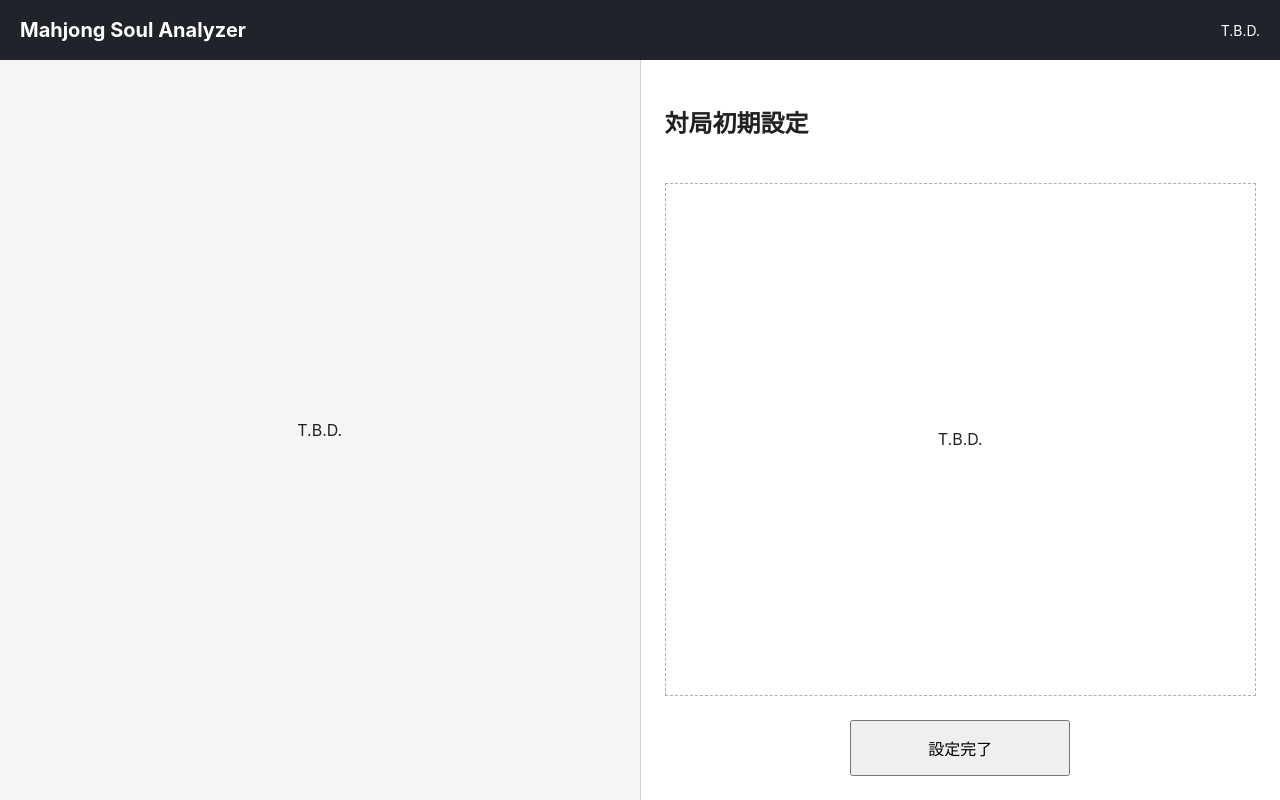
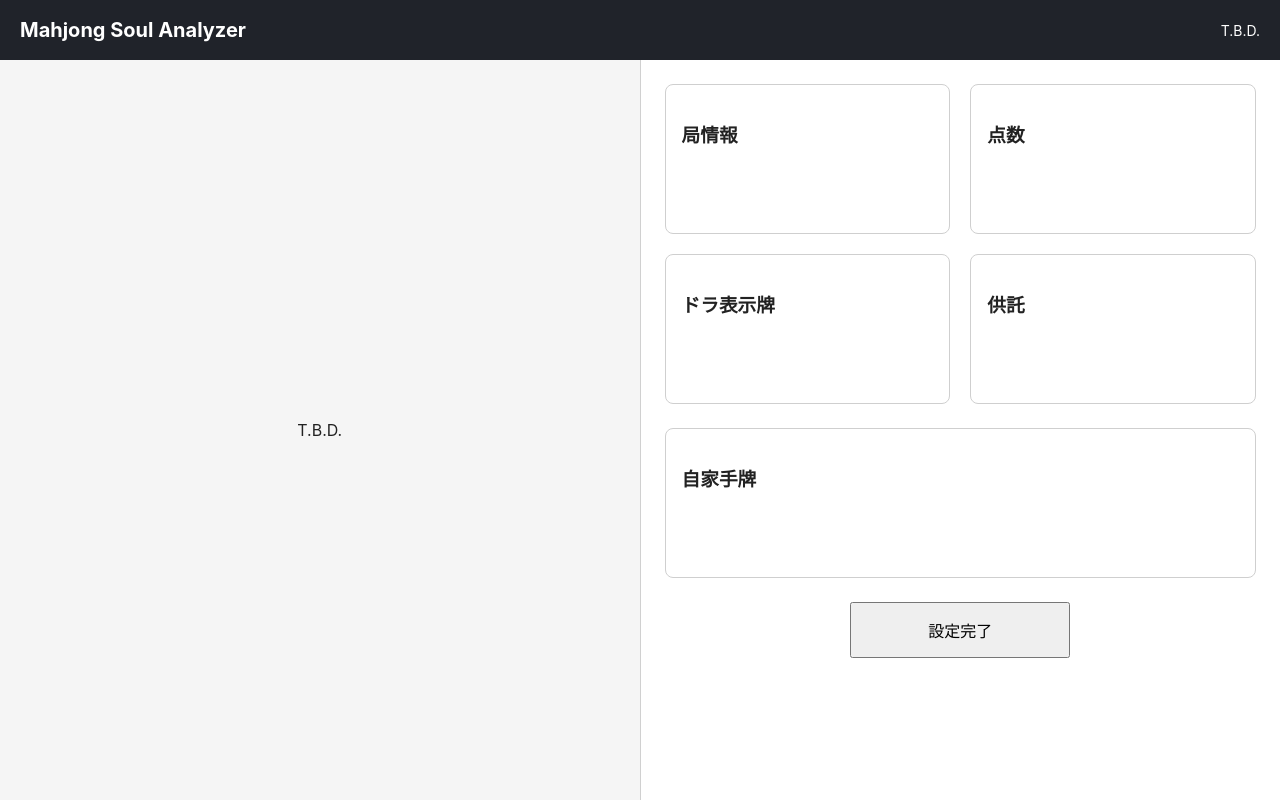
Before and after one commit to Zivahl/mahjong_soul_analyzer, a React (Vite) app in the folder frontend/: page /initial-setting in a window 1280 px wide. Built offline with nearby package versions, Linux system fonts and the light colour scheme.

Commit message:
Add initial setting layout

```diff
--- /dev/null
+++ b/frontend/src/components/initial-setting/DepositSection.css
@@ -0,0 +1,12 @@
+.setting-card {
+
+    border: 1px solid #cfcfcf;
+
+    border-radius: 8px;
+
+    padding: 16px;
+
+    min-height: 150px;
+
+    background: white;
+}
--- /dev/null
+++ b/frontend/src/components/initial-setting/DepositSection.tsx
@@ -0,0 +1,9 @@
+import "./DepositSection.css";
+
+export const DepositSection = () => {
+  return (
+    <section className="setting-card">
+      <h3>供託</h3>
+    </section>
+  );
+};
--- /dev/null
+++ b/frontend/src/components/initial-setting/DoraSection.css
@@ -0,0 +1,12 @@
+.setting-card {
+
+    border: 1px solid #cfcfcf;
+
+    border-radius: 8px;
+
+    padding: 16px;
+
+    min-height: 150px;
+
+    background: white;
+}
--- /dev/null
+++ b/frontend/src/components/initial-setting/DoraSection.tsx
@@ -0,0 +1,9 @@
+import "./DoraSection.css";
+
+export const DoraSection = () => {
+  return (
+    <section className="setting-card">
+      <h3>ドラ表示牌</h3>
+    </section>
+  );
+};
--- /dev/null
+++ b/frontend/src/components/initial-setting/HandSection.css
@@ -0,0 +1,12 @@
+.setting-card {
+
+    border: 1px solid #cfcfcf;
+
+    border-radius: 8px;
+
+    padding: 16px;
+
+    min-height: 150px;
+
+    background: white;
+}
--- /dev/null
+++ b/frontend/src/components/initial-setting/HandSection.tsx
@@ -0,0 +1,9 @@
+import "./HandSection.css";
+
+export const HandSection = () => {
+  return (
+    <section className="setting-card">
+      <h3>自家手牌</h3>
+    </section>
+  );
+};
--- /dev/null
+++ b/frontend/src/components/initial-setting/RoundSection.css
@@ -0,0 +1,12 @@
+.setting-card {
+
+    border: 1px solid #cfcfcf;
+
+    border-radius: 8px;
+
+    padding: 16px;
+
+    min-height: 150px;
+
+    background: white;
+}
--- /dev/null
+++ b/frontend/src/components/initial-setting/RoundSection.tsx
@@ -0,0 +1,9 @@
+import "./RoundSection.css";
+
+export const RoundSection = () => {
+  return (
+    <section className="setting-card">
+      <h3>局情報</h3>
+    </section>
+  );
+};
--- /dev/null
+++ b/frontend/src/components/initial-setting/ScoreSection.css
@@ -0,0 +1,12 @@
+.setting-card {
+
+    border: 1px solid #cfcfcf;
+
+    border-radius: 8px;
+
+    padding: 16px;
+
+    min-height: 150px;
+
+    background: white;
+}
--- /dev/null
+++ b/frontend/src/components/initial-setting/ScoreSection.tsx
@@ -0,0 +1,9 @@
+import "./ScoreSection.css";
+
+export const ScoreSection = () => {
+  return (
+    <section className="setting-card">
+      <h3>点数</h3>
+    </section>
+  );
+};
--- a/frontend/src/pages/InitialSettingPage/InitialSettingPage.css
+++ b/frontend/src/pages/InitialSettingPage/InitialSettingPage.css
@@ -9,19 +9,20 @@
     padding: 24px;
 }
 
-.setting-placeholder {
-    flex: 1;
+.initial-grid {
 
-    border: 1px dashed #b0b0b0;
+    display: grid;
 
-    display: flex;
-    justify-content: center;
-    align-items: center;
+    grid-template-columns: 1fr 1fr;
+
+    gap: 20px;
 }
 
-.initial-setting-page button {
+.complete-button {
+
     align-self: center;
 
     width: 220px;
+
     height: 56px;
 }
--- a/frontend/src/pages/InitialSettingPage/InitialSettingPage.tsx
+++ b/frontend/src/pages/InitialSettingPage/InitialSettingPage.tsx
@@ -1,17 +1,32 @@
+import { DepositSection } from "../../components/initial-setting/DepositSection";
+import { DoraSection } from "../../components/initial-setting/DoraSection";
+import { HandSection } from "../../components/initial-setting/HandSection";
+import { RoundSection } from "../../components/initial-setting/RoundSection";
+import { ScoreSection } from "../../components/initial-setting/ScoreSection";
 import "./InitialSettingPage.css";
 
 export const InitialSettingPage = () => {
   return (
     <div className="initial-setting-page">
-      <h2>対局初期設定</h2>
 
-      <div className="setting-placeholder">
-        T.B.D.
+      <div className="initial-grid">
+
+        <RoundSection />
+
+        <ScoreSection />
+
+        <DoraSection />
+
+        <DepositSection />
+
       </div>
 
-      <button>
+      <HandSection />
+
+      <button className="complete-button">
         設定完了
       </button>
+
     </div>
   );
 };
```
